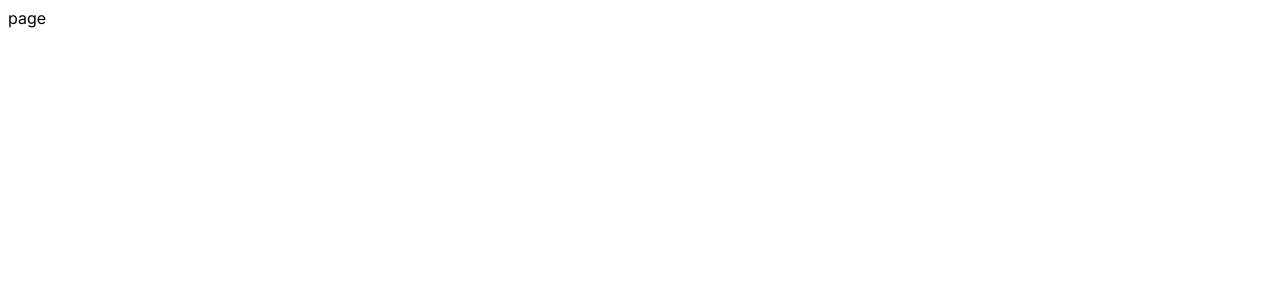
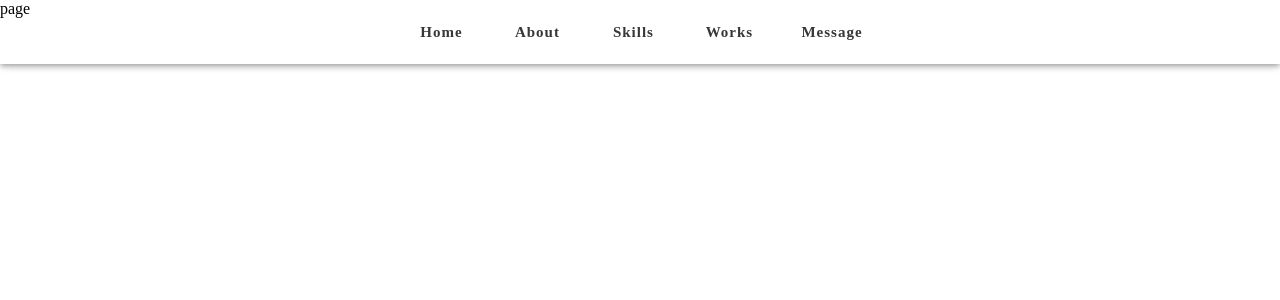
Before and after one commit to momo-41/portfolio-site, a Next.js app: page / in a window 1280 px wide. Shown: the top 300 px of the page. Built offline with nearby package versions, Linux system fonts and the light colour scheme.

Commit message:
headerの作成

```diff
--- /dev/null
+++ b/app/components/header.tsx
@@ -0,0 +1,31 @@
+"use client";
+import { AppBar, Box, Button, Toolbar } from "@mui/material";
+
+const Header = () => {
+  const contents = ["Home", "About", "Skills", "Works", "Message"];
+  return (
+    <AppBar sx={{ position: "fixed", bgcolor: "transparent" }}>
+      <Toolbar sx={{ justifyContent: "center" }}>
+        <Box>
+          {contents.map((content) => (
+            <Button
+              key={content}
+              sx={{
+                color: "#373737",
+                mx: 2,
+                fontSize: 15,
+                fontFamily: "unset",
+                fontWeight: 550,
+                letterSpacing: 1,
+                textTransform: "none",
+              }}
+            >
+              {content}
+            </Button>
+          ))}
+        </Box>
+      </Toolbar>
+    </AppBar>
+  );
+};
+export default Header;
--- a/app/layout.tsx
+++ b/app/layout.tsx
@@ -1,5 +1,6 @@
 import type { Metadata } from "next";
 import { Inter } from "next/font/google";
+import Header from "./components/header";
 
 const inter = Inter({ subsets: ["latin"] });
 
@@ -15,7 +16,10 @@ export default function RootLayout({
 }>) {
   return (
     <html lang="en">
-      <body className={inter.className}>{children}</body>
+      <body style={{ margin: 0 }}>
+        <Header />
+        {children}
+      </body>
     </html>
   );
 }
```
